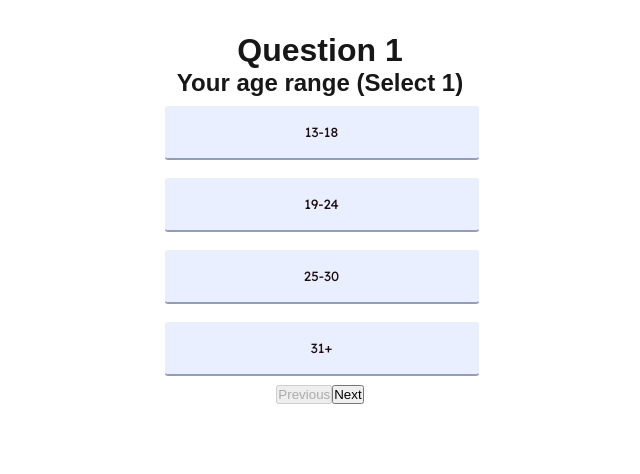
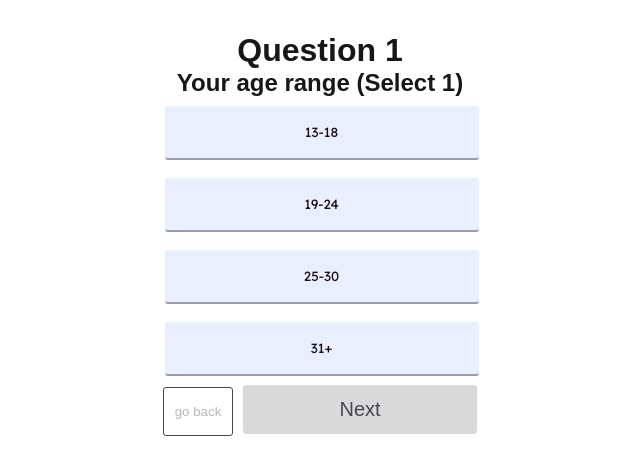
Before and after one commit to Esteb4ncd/DermaKnight_WebApp, a Next.js app in the folder dermaknight/: page /quiz in a window 1280 px wide. Shown: the top 474 px of the page, without its empty margins (320-960 px from the left). Built offline with nearby package versions, Linux system fonts and the light colour scheme.

Commit message:
quiz page Previous and Next buttons styling

```diff
--- a/dermaknight/app/ui/quizComponents/QuizPage.js
+++ b/dermaknight/app/ui/quizComponents/QuizPage.js
@@ -1,5 +1,6 @@
 'use client';
 
+import styles from './QuizPage.module.css';
 import { useState } from 'react';
 import QuizButton from './QuizButton';
 import { quizQuestions } from '@/app/data/quizData';
@@ -45,11 +46,11 @@ export default function QuizPage() {
           onClick={() => handleButtonClick(option.id)}
         />
       ))}
-      <div>
-        <button onClick={handlePreviousQuestion} disabled={currentQuestion === 0}>
-          Previous
+      <div className='buttonsContainer'>
+        <button onClick={handlePreviousQuestion} disabled={currentQuestion === 0} className={styles.previousButton}>
+          go back
         </button>
-        <button onClick={handleNextQuestion} disabled={currentQuestion === quizQuestions.length - 1}>
+        <button onClick={handleNextQuestion} disabled={currentQuestion === quizQuestions.length - 1} className={styles.nextButton}>
           Next
         </button>
       </div>
--- /dev/null
+++ b/dermaknight/app/ui/quizComponents/QuizPage.module.css
@@ -0,0 +1,19 @@
+.previousButton {
+    height: 49px;
+    width: 70px;
+    border: 1px solid #444752;
+    border-radius: 3px;
+    background-color: #fff;
+
+}
+
+.nextButton {
+    margin-left: 10px;
+    height: 49px;
+    width: 234px;
+    border: 0;
+    border-radius: 3px;
+    font-size: 20px;
+    color: #444752;
+    background-color: #D9D9D9
+}
```
